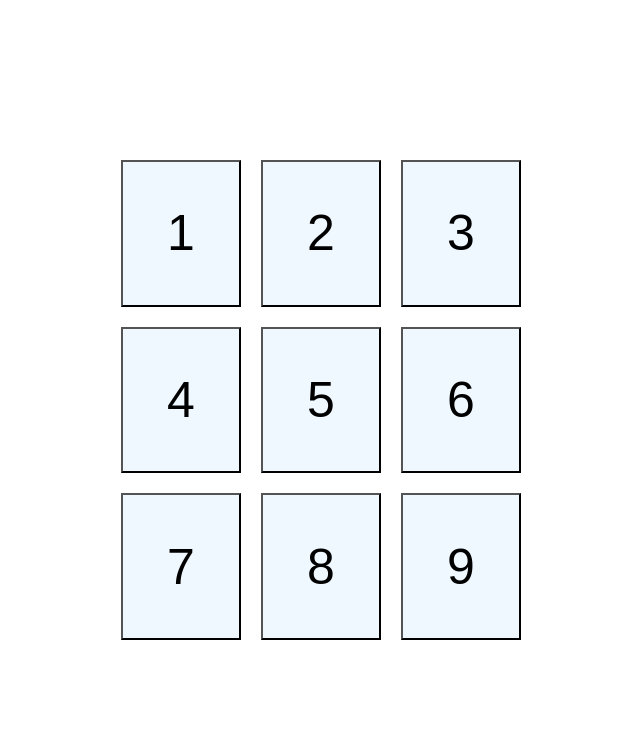
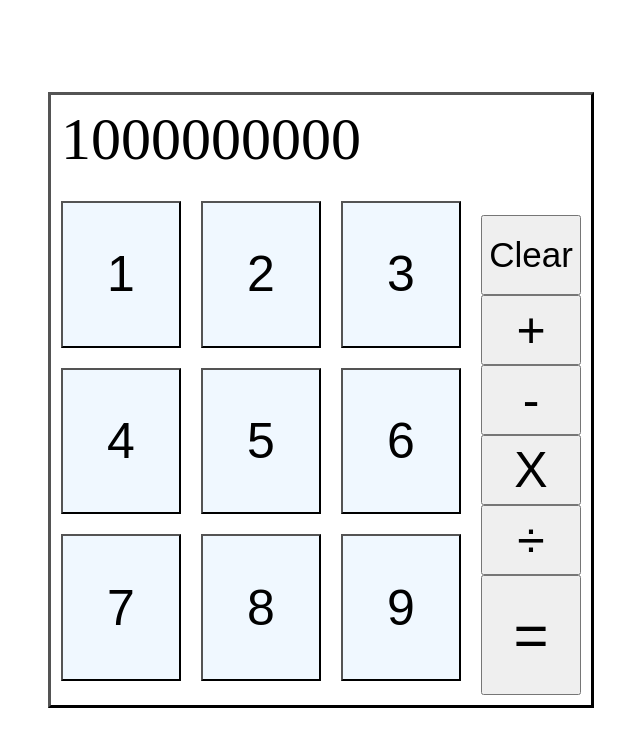
Before and after one commit to severalbuttons88/calculator-Website, a plain HTML site: page index.html in a window 1280 px wide. Shown: the whole page, without its empty margins (319-959 px from the left). Drawn offline with Linux system fonts and the light colour scheme.

Commit message:
Finish calculator interface

```diff
--- a/index.html
+++ b/index.html
@@ -9,6 +9,9 @@
     <link rel="stylesheet" href="style.css" />
   </head>
   <body>
+    <div class="calculator-border">
+    <div class="display-button-wrapper">
+      <div class="display">1000000000</div>
       <div class="button-wrapper">
         <button type="button" class="num-input">1</button>
         <button type="button" class="num-input">2</button>
@@ -20,5 +23,15 @@
         <button type="button" class="num-input">8</button>
         <button type="button" class="num-input">9</button>
       </div>
+    </div>
+    <div class="interface-wrapper">
+      <button type="button" class="clear-button">Clear</button>
+      <button type="button" class="interface-input">+</button>
+      <button type="button" class="interface-input">-</button>
+      <button type="button" class="interface-input">X</button>
+      <button type="button" class="interface-input">÷</button>
+      <button type="button" class="enter-button">=</button>
+    </div>
+</div>
   </body>
 </html>
--- a/style.css
+++ b/style.css
@@ -8,11 +8,11 @@ body {
   justify-content: center;
 }
 .num-input {
-    background-color:aliceblue;
-    display:flex;
-    justify-content: center;
-    align-items: center;
-    font-size:50px;
+  background-color: aliceblue;
+  display: flex;
+  justify-content: center;
+  align-items: center;
+  font-size: 50px;
 }
 
 .button-wrapper {
@@ -23,4 +23,42 @@ body {
   grid-template-rows: 1fr 1fr 1fr;
   grid-row-gap: 20px;
   grid-column-gap: 20px;
+
 }
+.interface-wrapper {
+  display: flex;
+  flex-direction: column;
+  height: 60vh;
+  width: 100px;
+  align-items: center;
+  justify-content: space-evenly;
+  margin-left: 20px;
+  margin-top: 110px;
+}
+.interface-input {
+    font-size: 50px;
+    flex-grow: 1;
+    width:100%;
+}
+.clear-button {
+    height:80px;
+    width:100%;
+    font-size:35px;
+
+}
+.enter-button {
+    height:120px;
+    width:100%;
+    font-size:60px;
+
+}
+.display {
+    font-size:60px;
+    width: 100%;
+    height: 12vh;
+}
+.calculator-border {
+    display:flex;
+    border:3px outset black;
+    padding:10px;
+}
```
Lines whose indentation alone changed are shown as unchanged.
